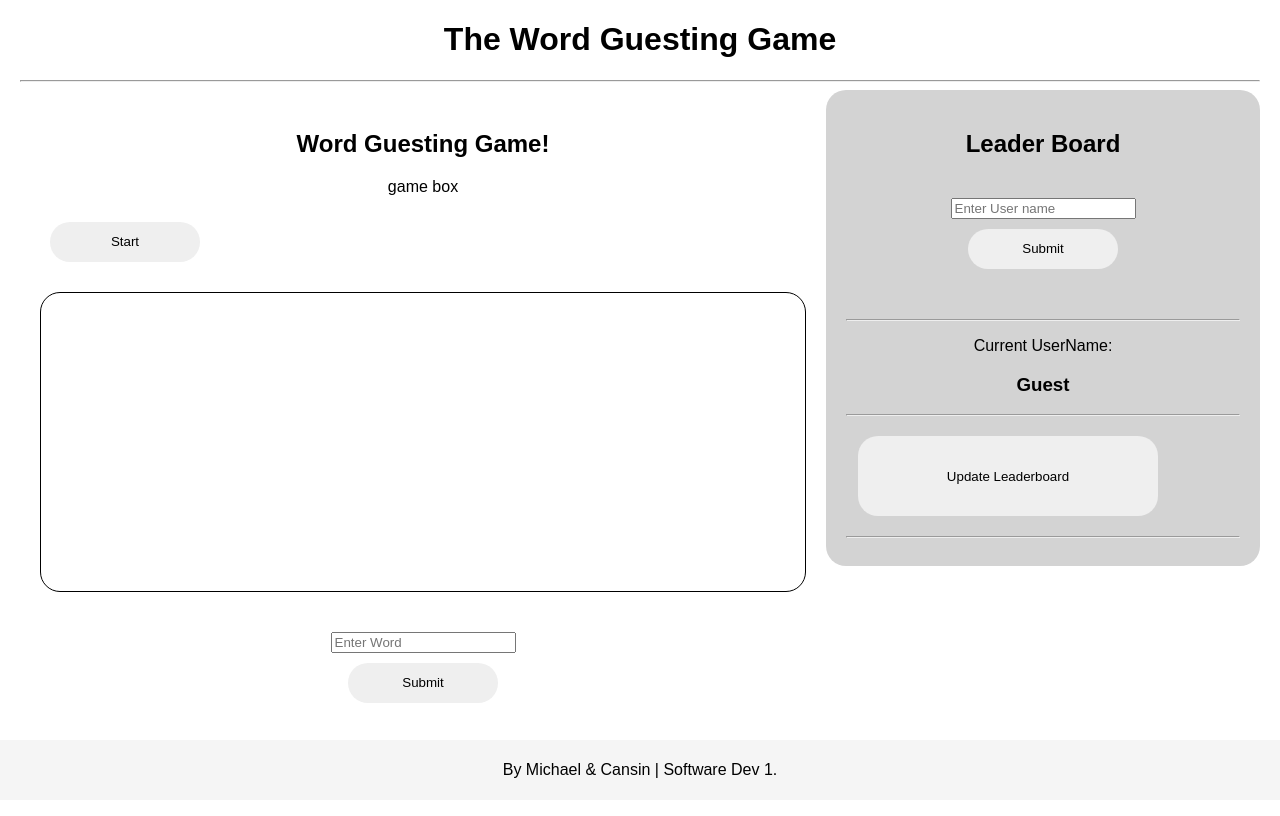
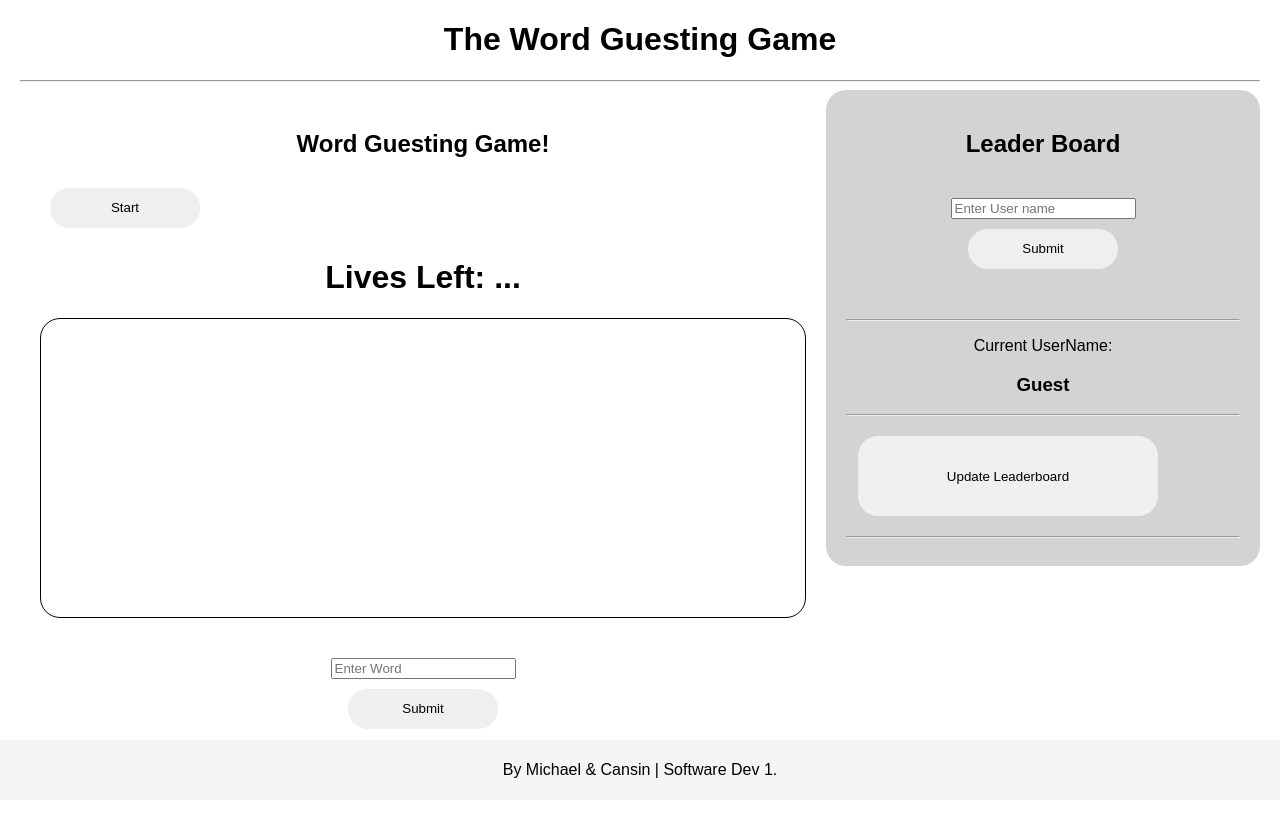
Before and after one commit to Mfrank34/SoftwareDev1, a plain HTML site: page index.html in a window 1280 px wide. Drawn offline with Linux system fonts and the light colour scheme.

Commit message:
start button

```diff
--- a/Script.js
+++ b/Script.js
@@ -120,11 +120,12 @@ let numAttempts = 0;
 // below are is an event listerner is looks for inteaction within the page
 document.addEventListener("DOMContentLoaded", function() {
 
-    // button for user names
-    document.getElementById("NameSubmit").onclick = function(){
-        const UserName = Submit('Name');
-        document.getElementById("currentUser").textContent = UserName // updates heading 3 on leaderboards
-        console.log(UserName)
+    // starts //
+    document.getElementById("GameButton").onclick = function() {
+        var numAttempts = 0;
+        console.log('number log: ${numAttemps}')
+        var result = wordGen()
+        console.log(result)
     };
 
     // get word for the cansin to user and save
@@ -153,15 +154,20 @@ document.addEventListener("DOMContentLoaded", function() {
         }}
     };
 
+            // leaderboard interations here below
+    // button for user names
+    document.getElementById("NameSubmit").onclick = function(){
+        const UserName = Submit('Name');
+        document.getElementById("currentUser").textContent = UserName // updates heading 3 on leaderboards
+        console.log(UserName)
+    };
+
     // update leaderboard
     document.getElementById("leaderboardUpdate").onclick = function(){
         console.log(fetchJSONData())
     };
 
-    // more if needed idk
-
-
-});
+}); // end of event listerner
 
 
 
--- a/index.html
+++ b/index.html
@@ -14,30 +14,31 @@
     <body> <!-- main page -->
         <h1>The Word Guesting Game</h1>
         <hr> <!-- create a line under the heading 1 -->
-        <div class="row"> <!-- right side of colume-->
+
+ <!-- right side of colume-->
+        <div class="row">
             <div class = "RightColumn">
                 <!-- column 1 for game -->
                 <h2>Word Guesting Game!</h2>
-                <p> game box </p>
+                <!-- button for generating word and seting lives -->
+                <button class="smbutton" type="button" id="GameButton">Start</button>
+                <h1 id="playerCounter">Lives Left: ...</h1>
 
-                <!-- button for generating word and seting lives -->
-                <button class="smbutton" type="button" id="Gamebutton">Start</button>
+                <!-- output javascript for are program from summit -->
+                <div id="output" class="container"> </div>
 
-                <div id="output" class="container">
-                    <!-- output javascript for are program from summit -->
-                </div>
                 <div class="box">
                     <!-- User Input section -->
                     <input type="text" id="InputWord" name="userWord" placeholder="Enter Word">
                     <button class="smbutton" id ="WordSubmit">Submit</button>
-
                 </div>
 
                 <!-- for error handeling -->
                  <p id="error" style="color:red;"></p>
             </div>
 
-            <div class = "LeftColumn"> <!-- Left side of colume -->
+<!-- Left side of colume -->
+            <div class = "LeftColumn">
                 <!-- column 2 for leader board -->
                 <h2> Leader Board </h2>
                 <div class="box"> <!-- entering user name for leaderboard-->
```
